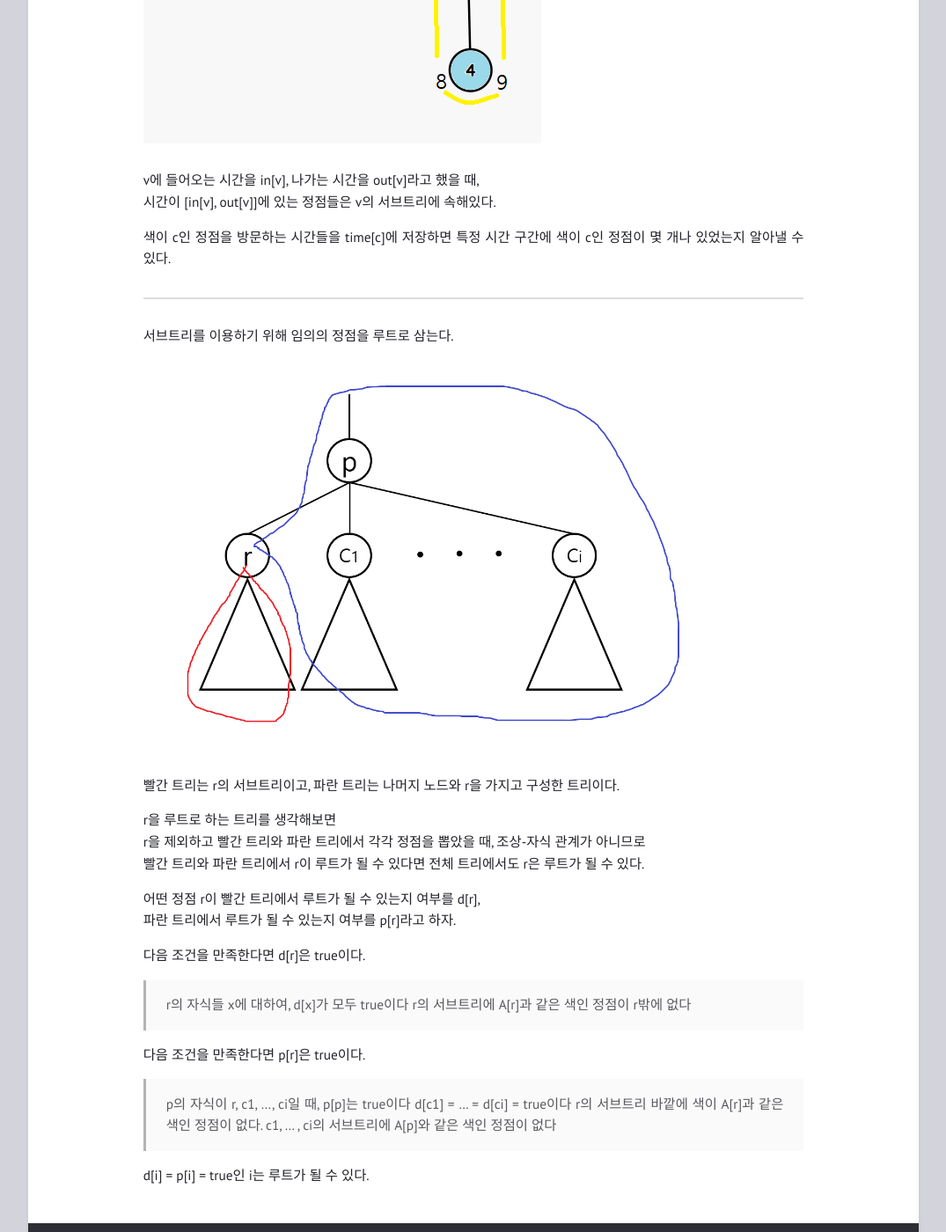
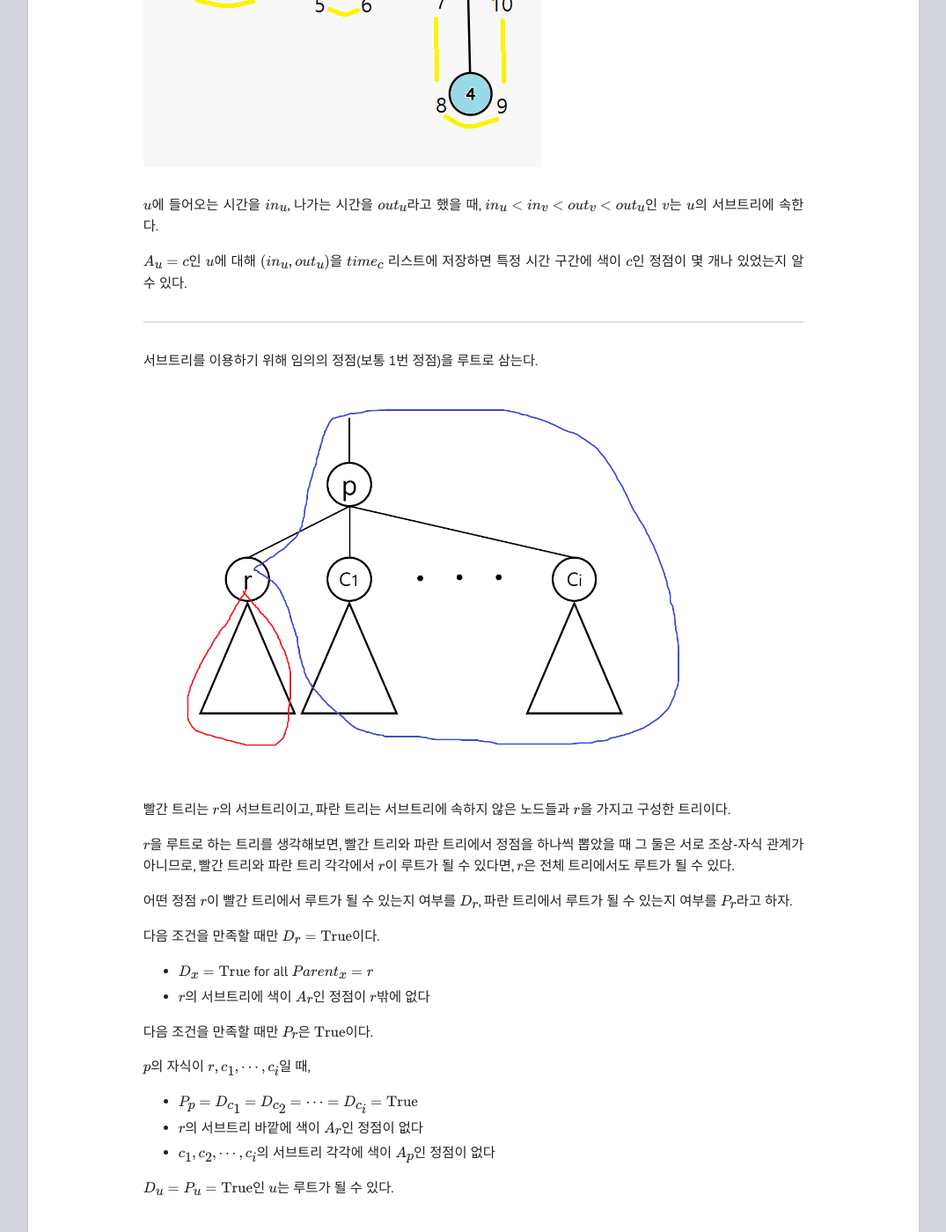
Before and after one commit to cloneot/cloneot.github.io, a Jekyll site: the page built from _posts/2022-11-14-BOJ-18189.md, in a window 1280 px wide and 1400 px high, scrolled down 1033 px. Shown: the whole window at 88% size, without its empty margins (102-1177 px from the left). Built offline with Jekyll 4.4.1, drawn with Linux system fonts in a browser that asks for light colours; formulas are drawn with MathJax 3; some of the changed text lies outside the part shown.

Commit message:
Update 2022-11-14-BOJ-18189.md
mathjax 적용, 표현 다듬기

```diff
--- a/_posts/2022-11-14-BOJ-18189.md
+++ b/_posts/2022-11-14-BOJ-18189.md
@@ -7,9 +7,9 @@ https://www.acmicpc.net/problem/18189
 
 
 
-##### 문제 설명
+## 문제 설명
 
-i번 정점의 색이 A[i]인 크기가 N인 트리가 주어질 때,
+$i$번 정점의 색이 $A_i$인 크기가 $N$인 트리가 주어질 때,
 
 > 색깔이 같은 두 정점을 고르면, 이 둘은 항상 조상-자식 관계가 아니다
 
@@ -17,52 +17,50 @@ i번 정점의 색이 A[i]인 크기가 N인 트리가 주어질 때,
 
 ---
 
-##### 풀이
+## 풀이
 
-  r을 루트로 하는 트리에서 모든 정점 v에 대해 _색이 A[v]인 정점이 v의 서브트리에 하나만 있다_ 면 r은 루트가 될 수 있다.
+$r$을 루트로 하는 트리에서, 모든 정점 $u$에 대해 **색이 $A_u$인 정점이 $u$의 서브트리에 하나만 있다**면 $r$은 루트가 될 수 있다.
 
-이 조건은 서브트리를 연속한 구간으로 바꿔서 빠르게 확인할 수 있다.
+오일러 투어 테크닉을 사용하여 서브트리를 연속한 구간으로 바꿔서 이 조건을 빠르게 확인할 수 있다.
 
 ![예제 1번](/assets/img/18189 ex1.png)
 
-v에 들어오는 시간을 in[v], 나가는 시간을 out[v]라고 했을 때,
-시간이 [in[v], out[v]]에 있는 정점들은 v의 서브트리에 속해있다.
+$u$에 들어오는 시간을 $in_u$, 나가는 시간을 $out_u$라고 했을 때, $in_u < in_v < out_v < out_u$인 $v$는 $u$의 서브트리에 속한다.
 
-색이 c인 정점을 방문하는 시간들을 time[c]에 저장하면 특정 시간 구간에 색이 c인 정점이 몇 개나 있었는지 알아낼 수 있다.
+$A_u=c$인 $u$에 대해 $(in_u, out_u)$을 $time_c$ 리스트에 저장하면 특정 시간 구간에 색이 $c$인 정점이 몇 개나 있었는지 알 수 있다.
 
 ---
 
-서브트리를 이용하기 위해 임의의 정점을 루트로 삼는다.
+서브트리를 이용하기 위해 임의의 정점(보통 1번 정점)을 루트로 삼는다.
 
 ![그림](/assets/img/18189 subtree-2.png)
 
-빨간 트리는 r의 서브트리이고, 파란 트리는 나머지 노드와 r을 가지고 구성한 트리이다.
+빨간 트리는 $r$의 서브트리이고, 파란 트리는 서브트리에 속하지 않은 노드들과 $r$을 가지고 구성한 트리이다.
 
-r을 루트로 하는 트리를 생각해보면
-r을 제외하고 빨간 트리와 파란 트리에서 각각 정점을 뽑았을 때,  조상-자식 관계가 아니므로
-빨간 트리와 파란 트리에서 r이 루트가 될 수 있다면 전체 트리에서도 r은 루트가 될 수 있다.
-
-어떤 정점 r이
-빨간 트리에서 루트가 될 수 있는지 여부를 d[r],
-파란 트리에서 루트가 될 수 있는지 여부를 p[r]라고 하자.
+$r$을 루트로 하는 트리를 생각해보면, 빨간 트리와 파란 트리에서 정점을 하나씩 뽑았을 때 그 둘은 서로 조상-자식 관계가 아니므로,
+빨간 트리와 파란 트리 각각에서 $r$이 루트가 될 수 있다면, $r$은 전체 트리에서도 루트가 될 수 있다.
 
 
 
-다음 조건을 만족한다면 d[r]은 true이다.
-
-> r의 자식들 x에 대하여, d[x]가 모두 true이다
-> r의 서브트리에 A[r]과 같은 색인 정점이 r밖에 없다
+어떤 정점 $r$이 빨간 트리에서 루트가 될 수 있는지 여부를 $D_r$, 파란 트리에서 루트가 될 수 있는지 여부를 $P_r$라고 하자.
 
 
 
-다음 조건을 만족한다면 p[r]은 true이다.
+다음 조건을 만족할 때만 $D_r = \text{True}$이다.
 
-> p의 자식이 r, c1, ..., ci일 때,
-> p[p]는 true이다
-> d[c1] = ... = d[ci] = true이다
-> r의 서브트리 바깥에 색이 A[r]과 같은 색인 정점이 없다.
-> c1, ... , ci의 서브트리에 A[p]와 같은 색인 정점이 없다
+- $D_x = \text{True}$ for all $Parent_x = r$
+- $r$의 서브트리에 색이 $A_r$인 정점이 $r$밖에 없다
 
 
 
-d[i] = p[i] = true인 i는 루트가 될 수 있다.
+다음 조건을 만족할 때만 $P_r$은 $\text{True}$이다.
+
+$p$의 자식이 $r, c_1, \cdots, c_i$일 때,
+
+- $P_p = D_{c_1} = D_{c_2} = \cdots = D_{c_i} = \text{True}$
+- $r$의 서브트리 바깥에 색이 $A_r$인 정점이 없다
+- $c_1, c_2, \cdots, c_i$의 서브트리 각각에 색이 $A_p$인 정점이 없다
+
+
+
+$D_u = P_u = \text{True}$인 $u$는 루트가 될 수 있다.
```
